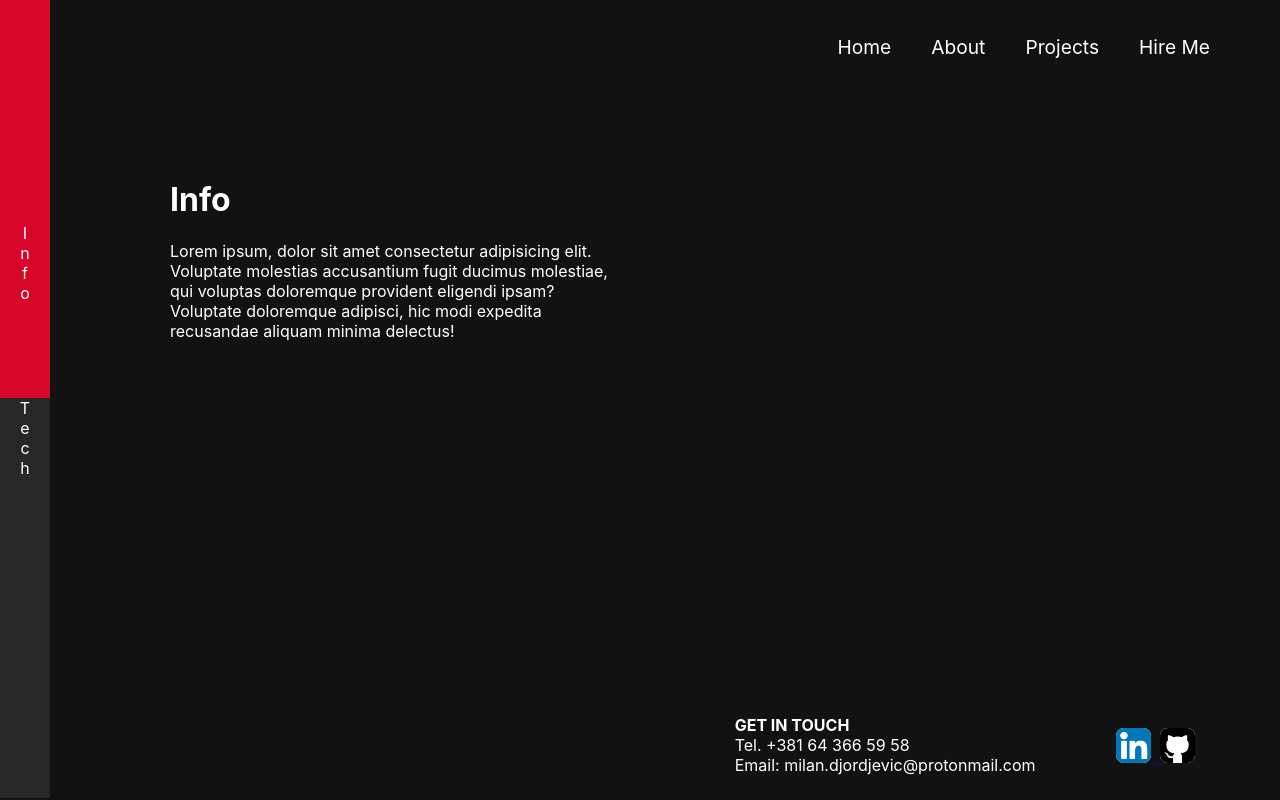
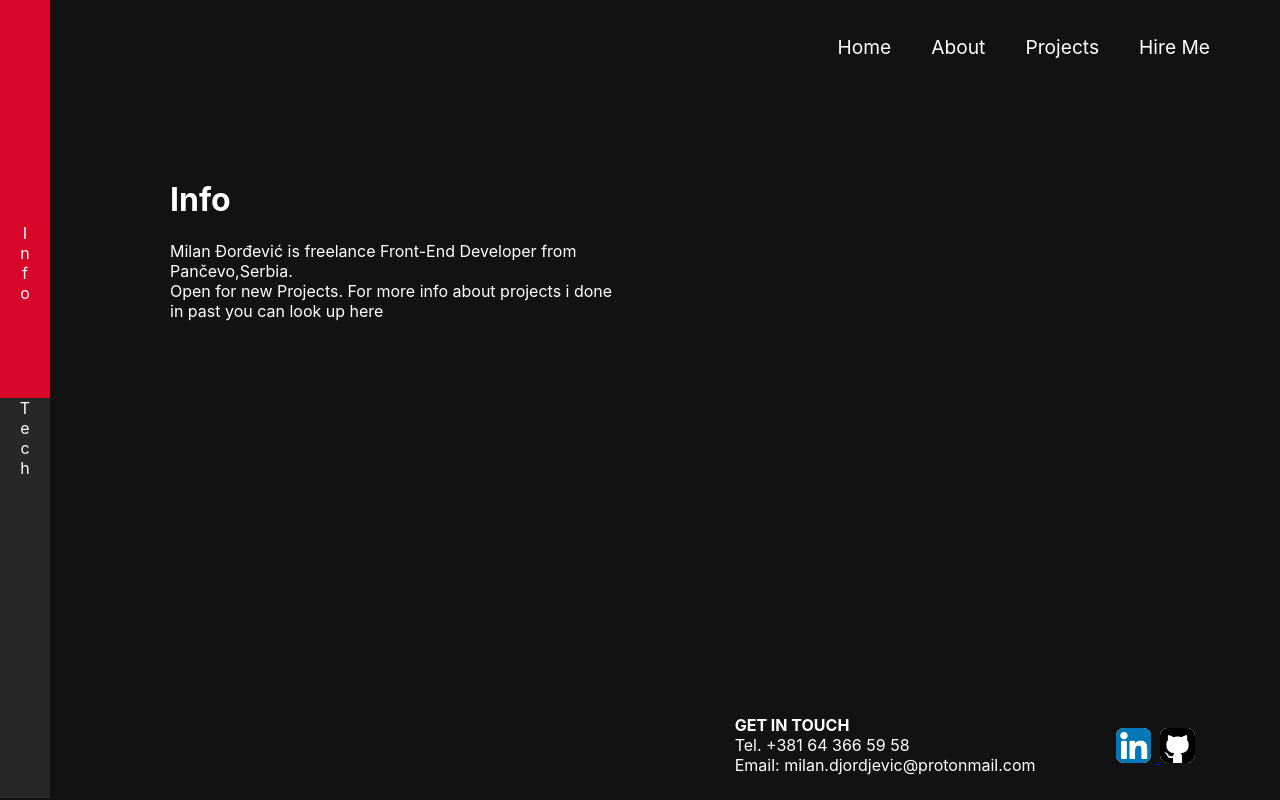
Before and after one commit to djolee96/portfolio, a React (Create React App) app: page /#/about in a window 1280 px wide. Built offline with nearby package versions, Linux system fonts and the light colour scheme.

Commit message:
about info updated

```diff
--- a/src/app/components/About.jsx
+++ b/src/app/components/About.jsx
@@ -1,5 +1,6 @@
 import React from "react"
 import TechCard from "./TechCard"
+import { Link } from "react-router-dom"
 
 
 class About extends React.Component {
@@ -33,7 +34,12 @@ class About extends React.Component {
             </div>
             <div className="aboutInfo show">
                 <h1>Info</h1>
-                <p>Lorem ipsum, dolor sit amet consectetur adipisicing elit. Voluptate molestias accusantium fugit ducimus molestiae, qui voluptas doloremque provident eligendi ipsam? Voluptate doloremque adipisci, hic modi expedita recusandae aliquam minima delectus!</p>
+                <p>Milan Đorđević is freelance Front-End Developer from Pančevo,Serbia.
+                    <br />
+                    Open for new Projects.
+
+                    For more info about projects i done in past you can look up <Link to="projects" >here</Link>
+                </p>
             </div>
             <div className="aboutTech hide">
                 <h1>MY SKILLSET</h1>
--- a/src/scss/_about.scss
+++ b/src/scss/_about.scss
@@ -34,6 +34,13 @@
     margin-top:100px;
     margin-left: 170px;
     width:35%;
+    a{
+        text-decoration: none;
+        color: white;
+    }
+    a:hover{
+        color: #84C9FB;
+    }
 }
 
 .aboutTech{
--- a/src/scss/main.css
+++ b/src/scss/main.css
@@ -104,6 +104,15 @@ nav {
   margin-top: 100px;
   margin-left: 170px;
   width: 35%;
+}
+
+.aboutInfo a {
+  text-decoration: none;
+  color: white;
+}
+
+.aboutInfo a:hover {
+  color: #84C9FB;
 }
 
 .aboutTech {
```
Also changed, not shown: 1 other file (tests, documents, lock files or other folders).
